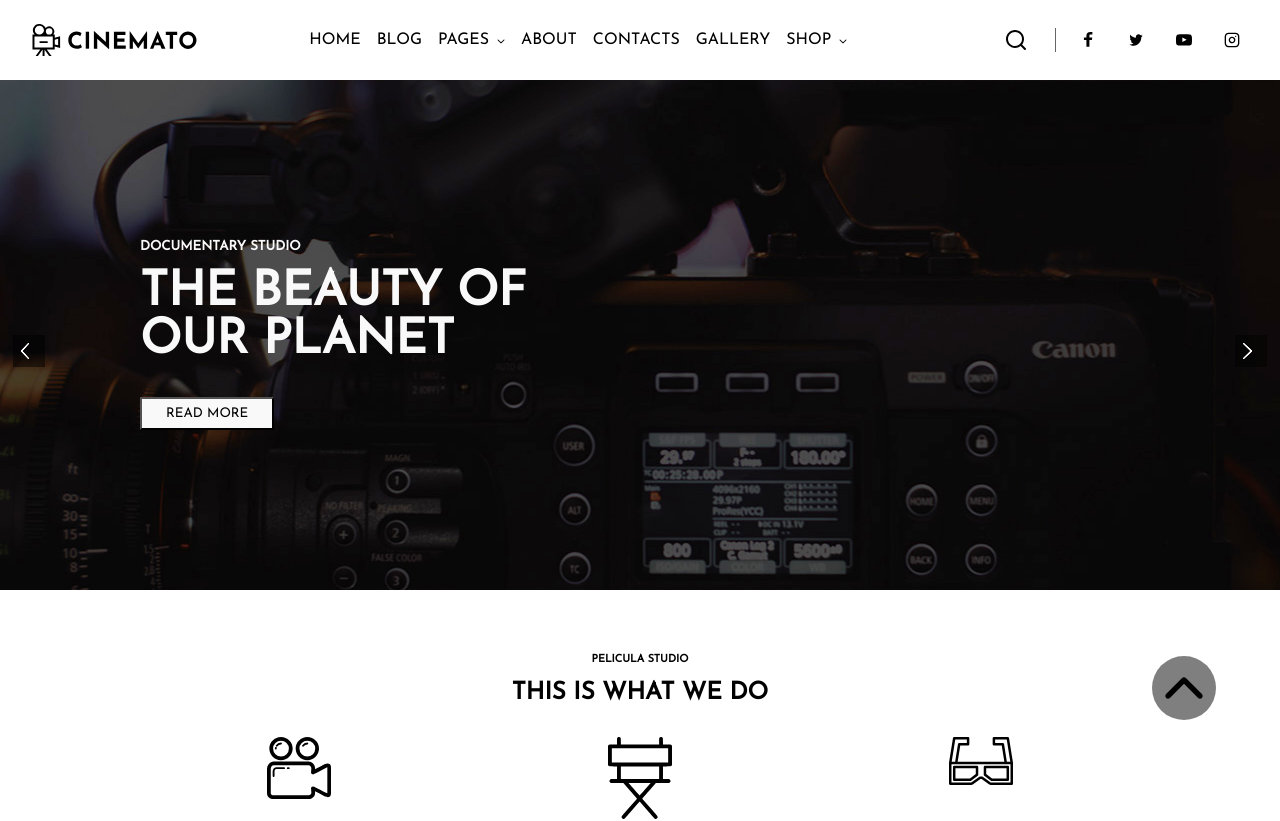
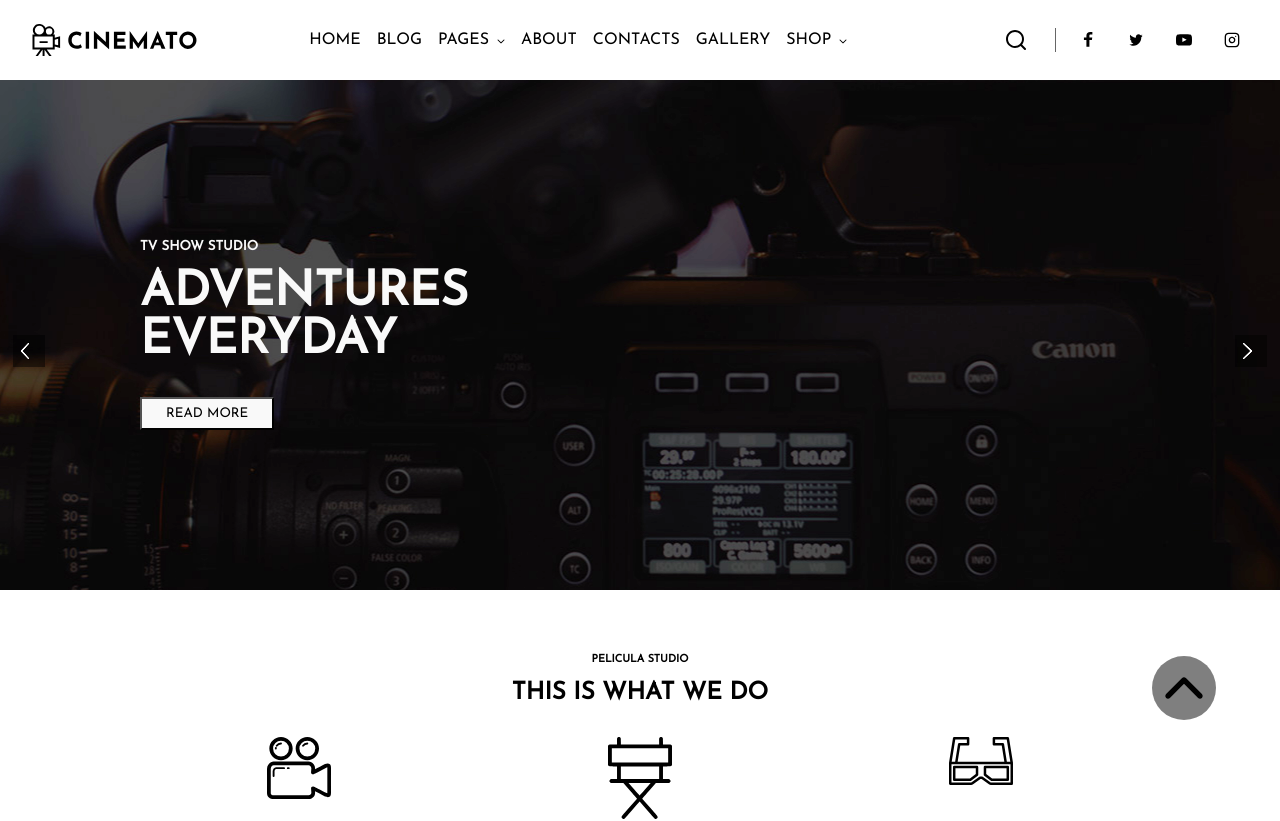
Before and after one commit to LorenzoNicco/proj-html-vuejs, a Vue app: page / in a window 1280 px wide. Shown: the top 821 px of the page. Built offline with nearby package versions, Linux system fonts and the light colour scheme.

Commit message:
Update carosello attivo

```diff
--- a/src/components/AppHeader.vue
+++ b/src/components/AppHeader.vue
@@ -63,9 +63,9 @@ export default {
 
         <!-- JUMBO SECTION ----------------------------------------------------------->
         <section class="jumbo-section">
-            <!-- <SliderSection :carousel="carousel"/> -->
+            <SliderSection :carousel="carousel"/>
 
-            <SliderSectionVerTwo :carousel="carousel"/>
+            <!-- <SliderSectionVerTwo :carousel="carousel"/> -->
         </section>
     </header>
 </template>
```
